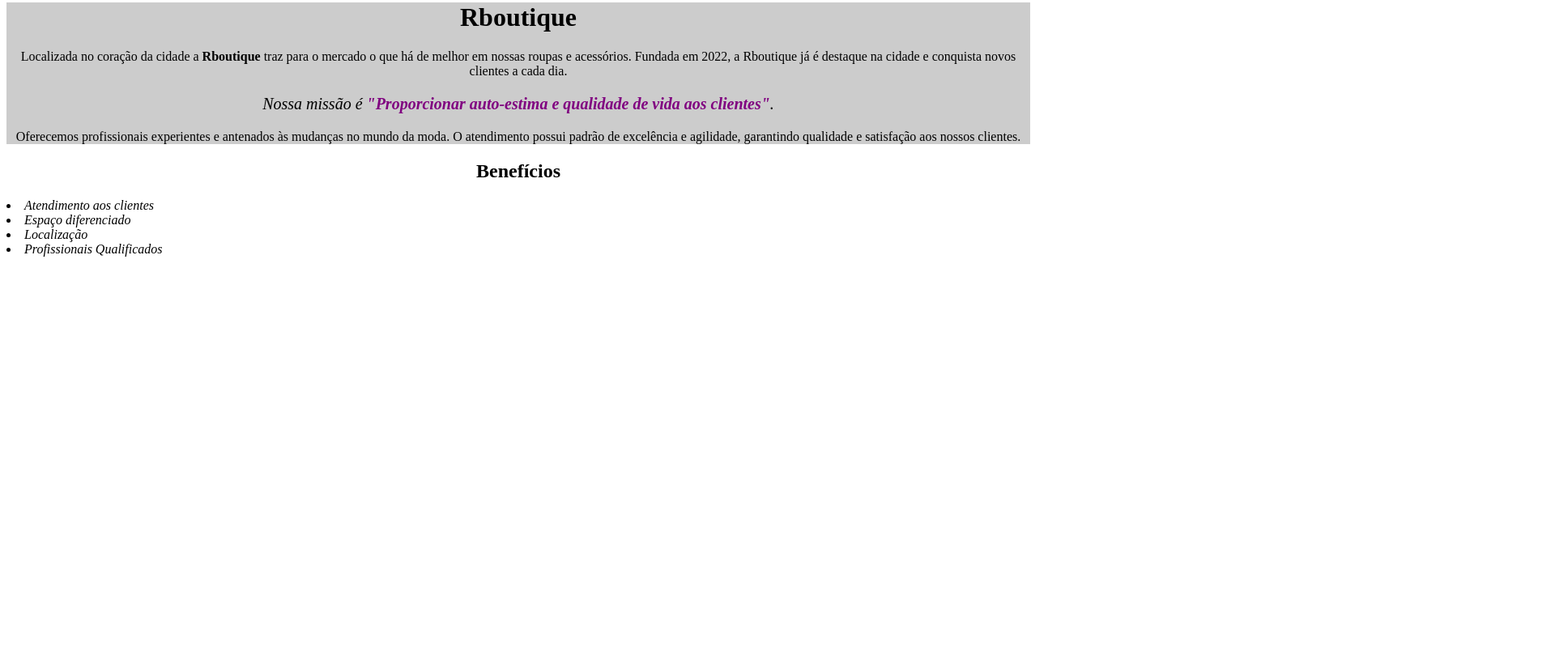
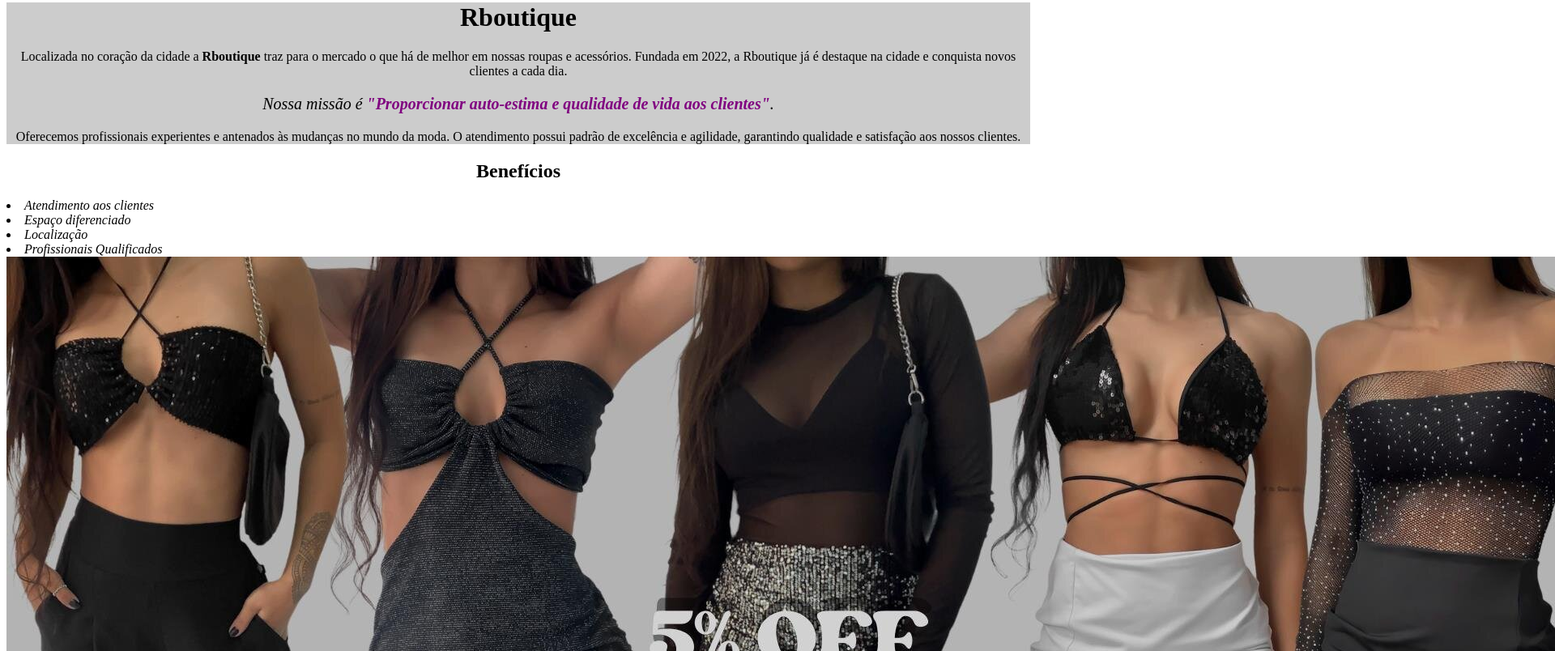
Before and after one commit to raphacrevilaro1/TURMAF, a plain HTML site: page index.html in a window 1280 px wide. Shown: the part 452-1256 px from the top of the page at 81% size, 1920 px wide, since content can reach past the window. Before the commit the page ends 800 px from the top, so only its background shows below. Drawn offline with Linux system fonts and the light colour scheme.

Commit message:
Update index.html

```diff
--- a/index.html
+++ b/index.html
@@ -27,7 +27,7 @@
       <li class="itens">Profissionais Qualificados</li>
       </ul>
 
-      <img scr="Banner.jpg">
+      <img src="Banner.jpg">
    </div>
    </body>
       <html>
```
